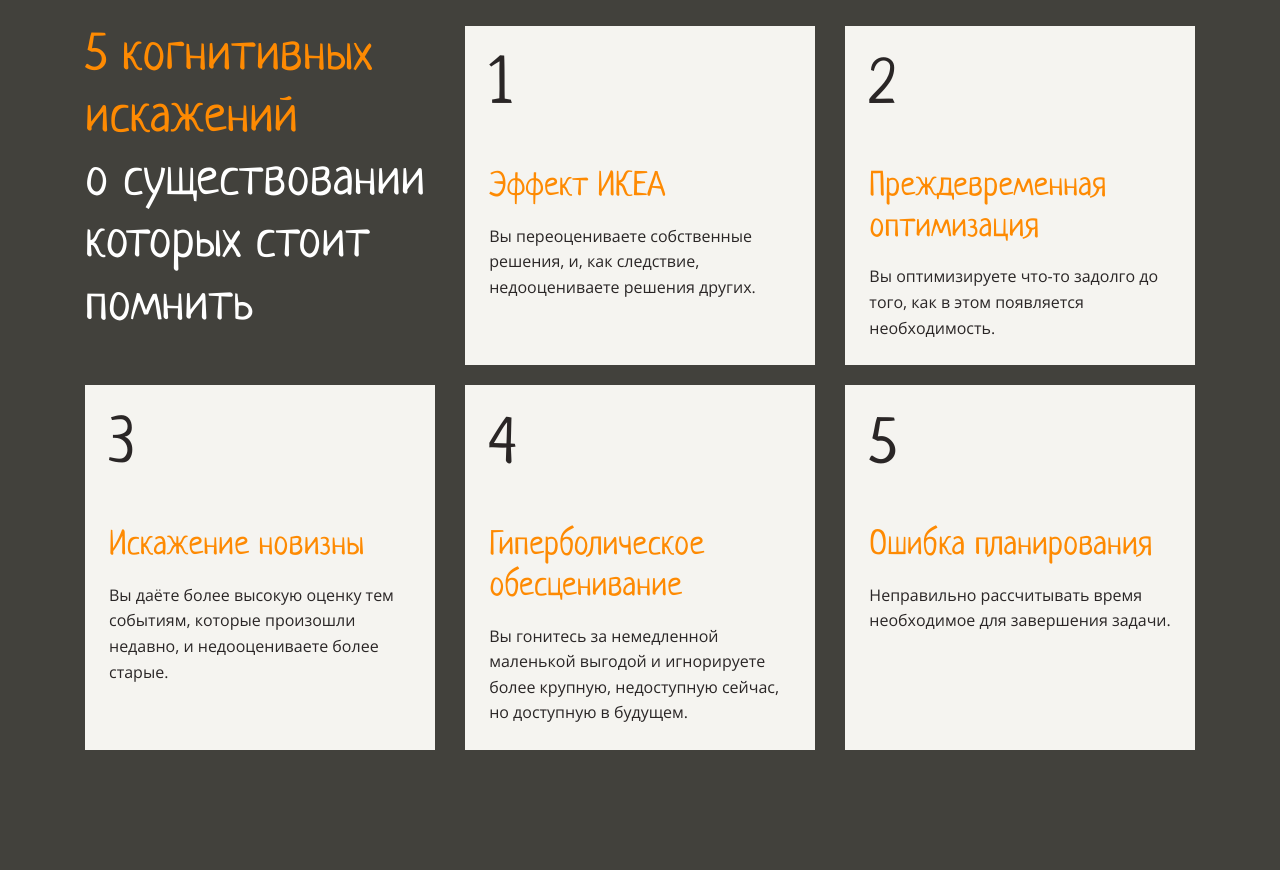
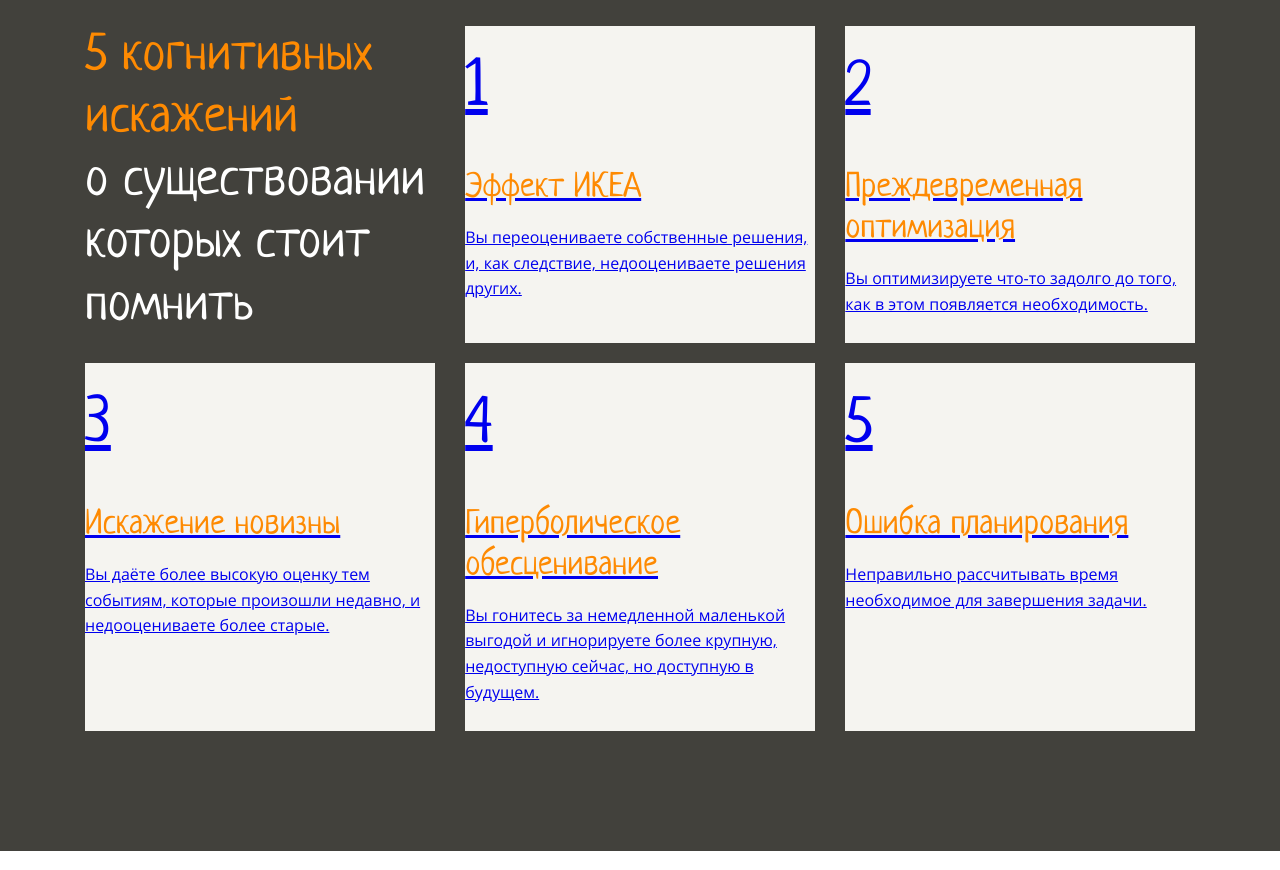
Before and after one commit to panechek/github.io, a website: page src/index.html in a window 1280 px wide. Shown: the part 2029-2899 px from the top of the page. Drawn offline with Linux system fonts and the light colour scheme.

Commit message:
fifth step

```diff
--- a/src/index.html
+++ b/src/index.html
@@ -18,7 +18,7 @@
         </div>
         <div class="header-bottom">
             <div class="container pt-pb-100 parent">
-                <img class="header-images" src="./images/main.png">
+                <img class="header-images" src="./images/main.png" alt="Человек с компьютером">
                 <h1 class="fw-400"><span class="color-main">Когнитивные<br>искажения<br></span>
                     в программировании</h1>
                 <div class="header-bottom-content text-box">
@@ -40,7 +40,7 @@
                             сломать и цикл, а остатки нейтрализовать.
                         </p>
                         <p class="header-btn">
-                            <a href="#" class="btn">
+                            <a href="#common" class="btn">
                                 подробнее
                             </a></p>
                     </div>
@@ -67,7 +67,7 @@
                     </div>
                 </div>
             </div>
-            <div class="video-info pt-pb-100">
+            <div id="common" class="video-info pt-pb-100">
                 <div class="container">
                     <div class="video-info-block">
                         <article class="info-block">
@@ -77,7 +77,7 @@
                             </p>
                         </article>
                         <article class="info-block bg-light">
-                            <div class="info-block-padding">
+                            <a href="#1" class="info-block-padding">
                             <p class="fs-64px f-neacha">
                                 1
                             </p>
@@ -86,10 +86,10 @@
                             </h3>
                             <p>
                                 Вы переоцениваете собственные решения, и, как следствие, недооцениваете решения других.
-                            </p></div>
+                            </p></a>
                         </article>
                         <article class="info-block bg-light">
-                            <div class="info-block-padding">
+                            <a href="#2" class="info-block-padding">
                             <p class="fs-64px f-neacha">
                                 2
                             </p>
@@ -98,10 +98,10 @@
                             </h3>
                             <p>
                                 Вы оптимизируете что-то задолго до того, как в этом появляется необходимость.
-                            </p></div>
+                            </p></a>
                         </article>
                         <article class="info-block bg-light">
-                            <div class="info-block-padding">
+                            <a href="#3" class="info-block-padding">
                             <p class="fs-64px f-neacha">
                                 3
                             </p>
@@ -111,10 +111,10 @@
                             <p>
                                 Вы даёте более высокую оценку тем событиям, которые произошли недавно, и недооцениваете
                                 более старые.
-                            </p></div>
+                            </p></a>
                         </article>
                         <article class="info-block bg-light">
-                            <div class="info-block-padding">
+                            <a href="#4" class="info-block-padding">
                             <p class="fs-64px f-neacha">
                                 4
                             </p>
@@ -124,10 +124,10 @@
                             <p>
                                 Вы гонитесь за немедленной маленькой выгодой и игнорируете более крупную, недоступную
                                 сейчас, но доступную в будущем.
-                            </p></div>
+                            </p></a>
                         </article>
                         <article class="info-block bg-light">
-                            <div class="info-block-padding">
+                            <a href="#5" class="info-block-padding">
                             <p class="fs-64px f-neacha">
                                 5
                             </p>
@@ -136,12 +136,26 @@
                             </h3>
                             <p>
                                 Неправильно рассчитывать время необходимое для завершения задачи.
-                            </p></div>
+                            </p></a>
                         </article>
-
                     </div>
                 </div>
             </div>
+        </section>
+        <section id="1">
+
+        </section>
+        <section id="2">
+
+        </section>
+        <section id="3">
+
+        </section>
+        <section id="4">
+
+        </section>
+        <section id="5">
+
         </section>
     </main>
     <footer>
```
